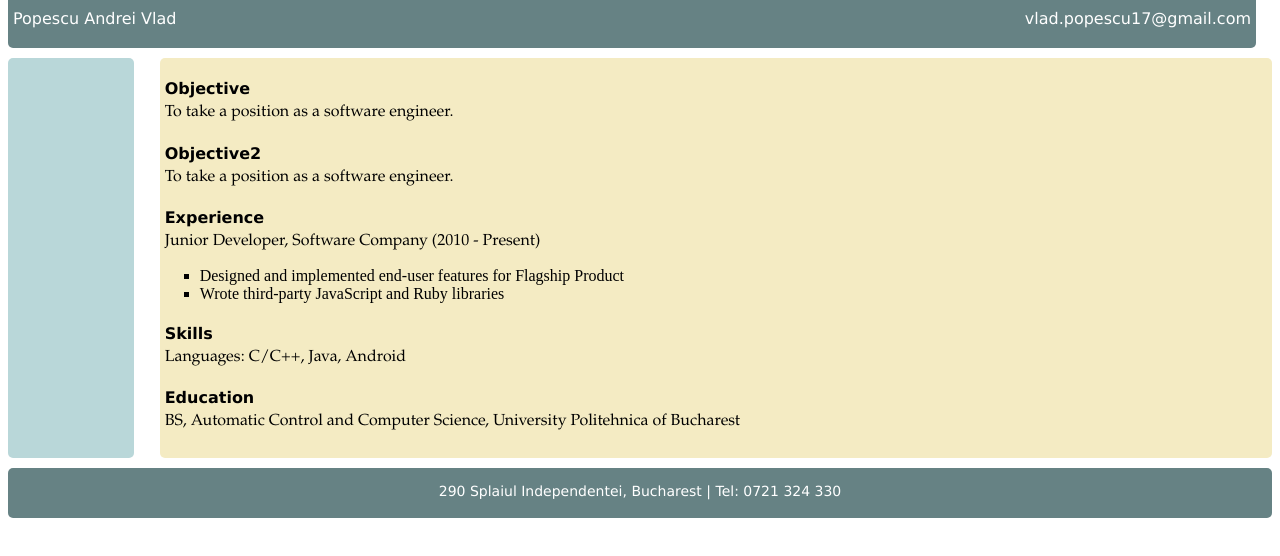
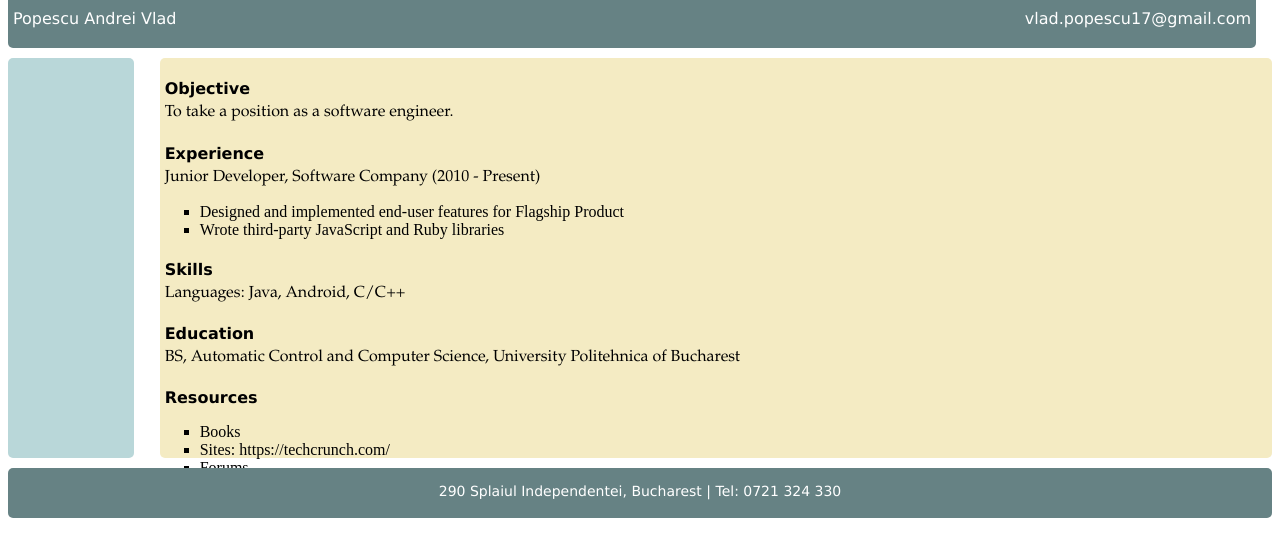
Before and after one commit to vladandreip/vladandreip.github.io, a plain HTML site: page index.html in a window 1280 px wide. Drawn offline with Linux system fonts and the light colour scheme.

Commit message:
Update index.html

```diff
--- a/index.html
+++ b/index.html
@@ -13,8 +13,6 @@
 		<div class="right">
 			<h4>Objective</h4>
 			<p>To take a position as a software engineer.</p>
-			<h4>Objective2</h4>
-			<p>To take a position as a software engineer.</p>
 			<h4>Experience</h4>
 			<p>Junior Developer, Software Company (2010 - Present)</p>
 			<ul>
@@ -22,9 +20,16 @@
 				<li>Wrote third-party JavaScript and Ruby libraries</li>
 			</ul>
 			<h4>Skills</h4>
-			<p>Languages: C/C++, Java, Android </p>
+			<p>Languages: Java, Android, C/C++ </p>
 			<h4>Education</h4>
 			<p>BS, Automatic Control and Computer Science, University Politehnica of Bucharest </p>
+			<h4>Resources</h4>
+			<ul>
+				<li>Books</li>
+				<li>Sites: https://techcrunch.com/</li>
+				<li>Forums</li>
+				<li>Blogs</li>
+			</ul>
 			<ul>
 
 			</ul>
```
